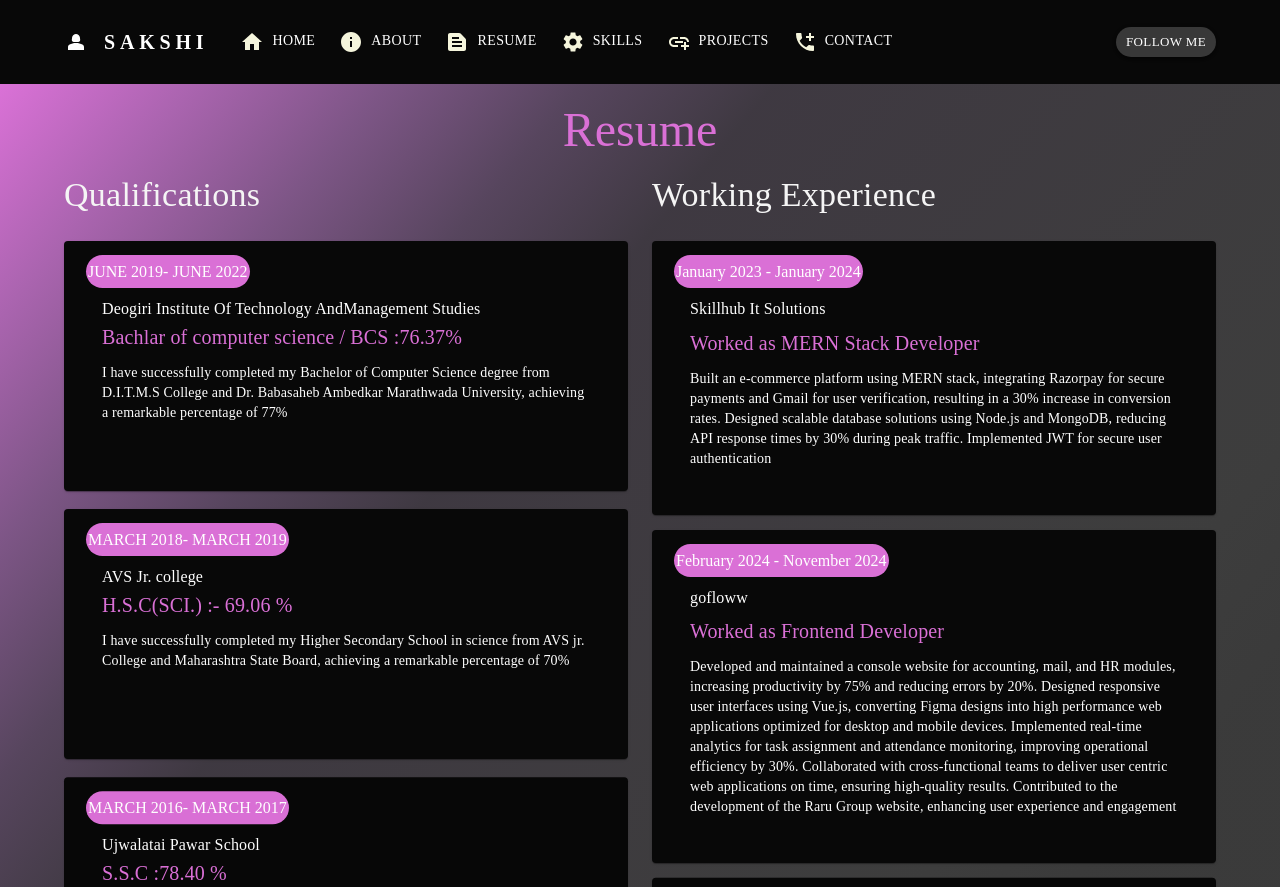
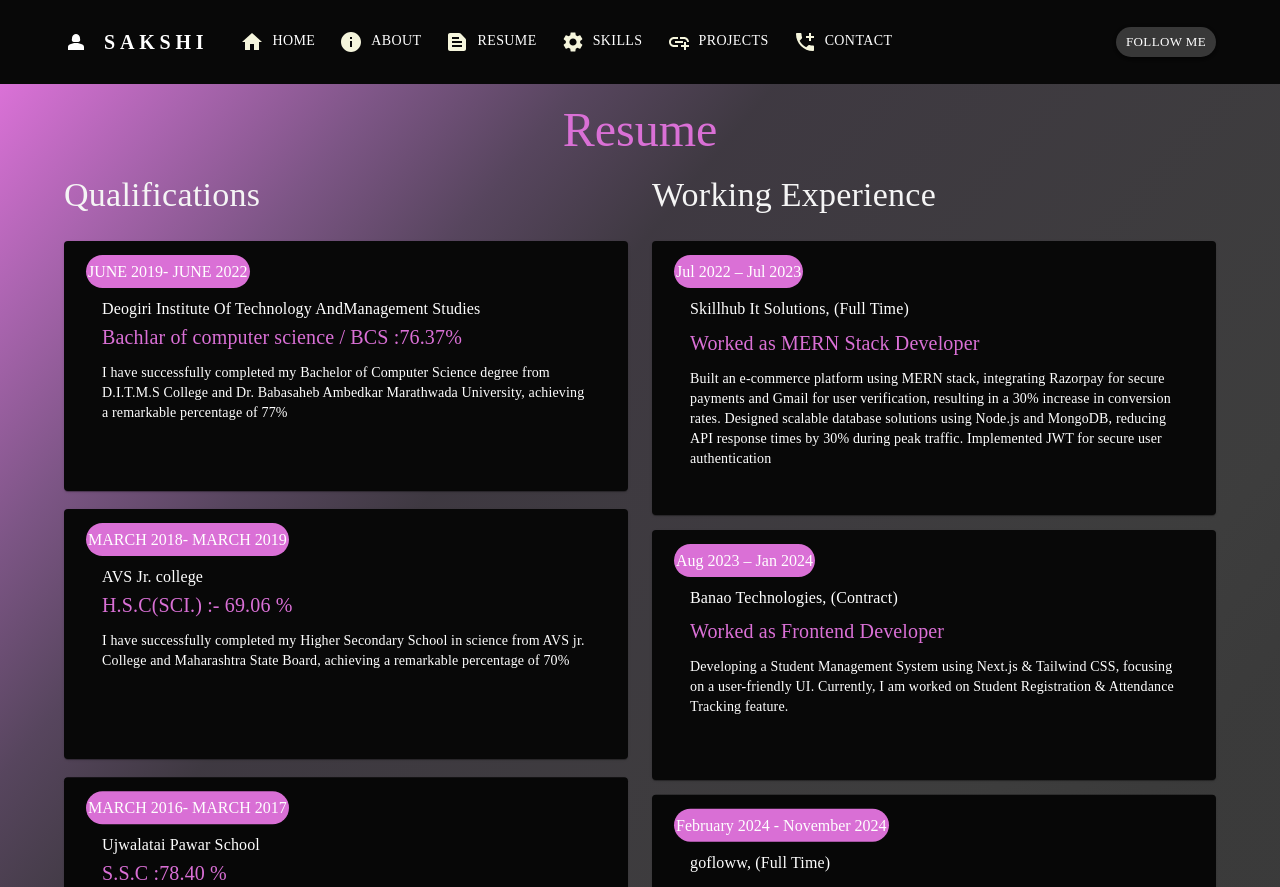
Before and after one commit to sakshuu/portfolio-frontend, a React (Create React App) app: page /resume in a window 1280 px wide. Shown: the top 887 px of the page. Built offline with nearby package versions, Linux system fonts and the light colour scheme.

Commit message:
updated resume

```diff
--- a/src/components/Experience.jsx
+++ b/src/components/Experience.jsx
@@ -7,26 +7,27 @@ const Experience = () => {
   const experiences = [
 
     {
-      year:"January 2023 - January 2024",
-      compunyName:"Skillhub It Solutions",
+      year:"Jul 2022 – Jul 2023",
+      compunyName:"Skillhub It Solutions, (Full Time)",
       role:"Worked as MERN Stack Developer",
       desc:"Built an e-commerce platform using MERN stack, integrating Razorpay for secure payments and Gmail for user verification, resulting in a 30% increase in conversion rates. Designed scalable database solutions using Node.js and MongoDB, reducing API response times by 30% during peak traffic. Implemented JWT for secure user authentication",
       id:"1"
     },
     {
-      year:"February 2024 - November 2024",
-      compunyName:"gofloww",
+      year:" Aug 2023 – Jan 2024",
+      compunyName:"Banao Technologies, (Contract)",
       role:"Worked as Frontend Developer",
-      desc:"Developed and maintained a console website for accounting, mail, and HR modules, increasing productivity by 75% and reducing errors by 20%. Designed responsive user interfaces using Vue.js, converting Figma designs into high performance web applications optimized for desktop and mobile devices. Implemented real-time analytics for task assignment and attendance monitoring, improving operational efficiency by 30%. Collaborated with cross-functional teams to deliver user centric web applications on time, ensuring high-quality results. Contributed to the development of the Raru Group website, enhancing user experience and engagement",
+      desc:"Developing a Student Management System using Next.js & Tailwind CSS, focusing on a user-friendly UI. Currently, I am worked on Student Registration & Attendance Tracking feature.",
       id:"2"
     },
     {
-      year:"December 2024 - March 2024",
-      compunyName:"Banao Technologies,",
+      year:"February 2024 - November 2024",
+      compunyName:"gofloww, (Full Time)",
       role:"Worked as Frontend Developer",
-      desc:"Developing a Student Management System using Next.js & Tailwind CSS, focusing on a user-friendly UI. Currently, I am working on Student Registration & Attendance Tracking feature.",
-      id:"2"
+      desc:"Developed and maintained a console website for accounting, mail, and HR modules, increasing productivity by 75% and reducing errors by 20%. Designed responsive user interfaces using Vue.js, converting Figma designs into high performance web applications optimized for desktop and mobile devices. Implemented real-time analytics for task assignment and attendance monitoring, improving operational efficiency by 30%. Collaborated with cross-functional teams to deliver user centric web applications on time, ensuring high-quality results. Contributed to the development of the Raru Group website, enhancing user experience and engagement",
+      id:"3"
     },
+
    ];
   return <>
   {
```
Also changed, not shown: 1 other file (tests, documents, lock files or other folders).
